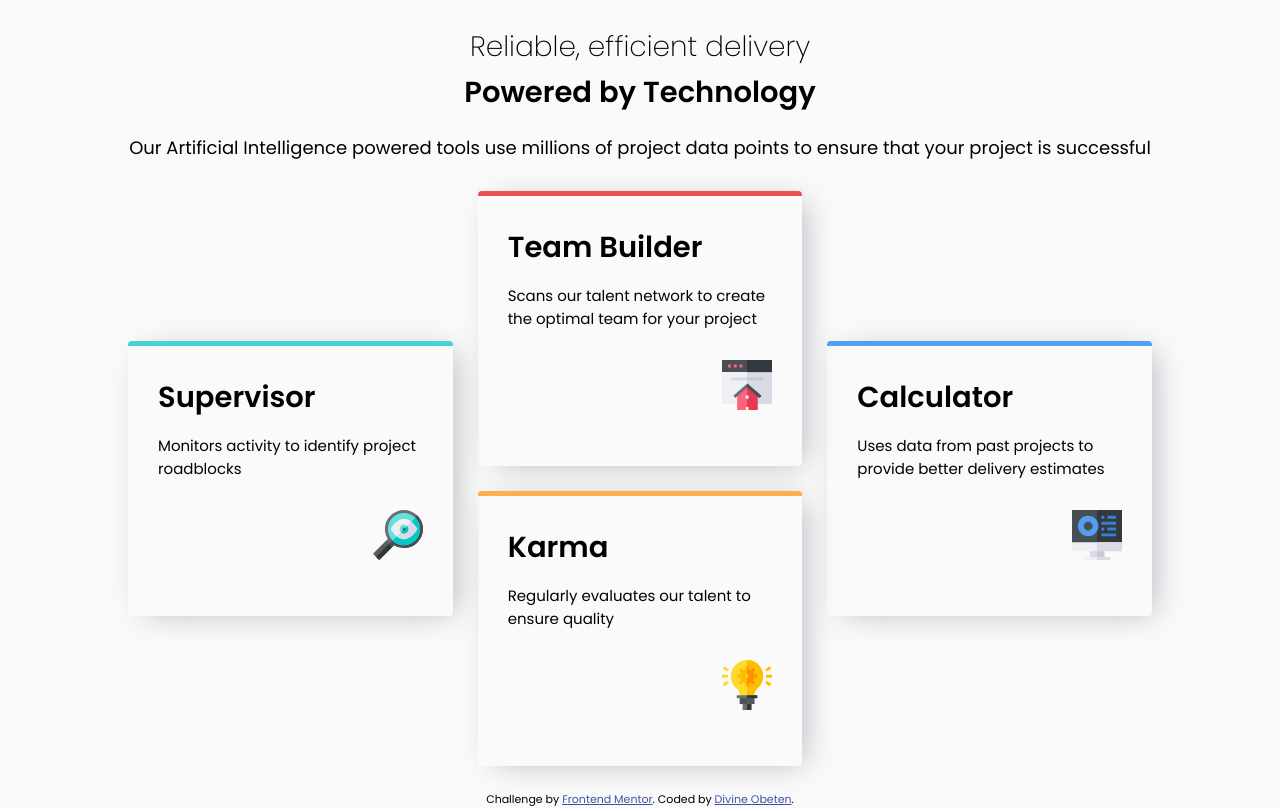
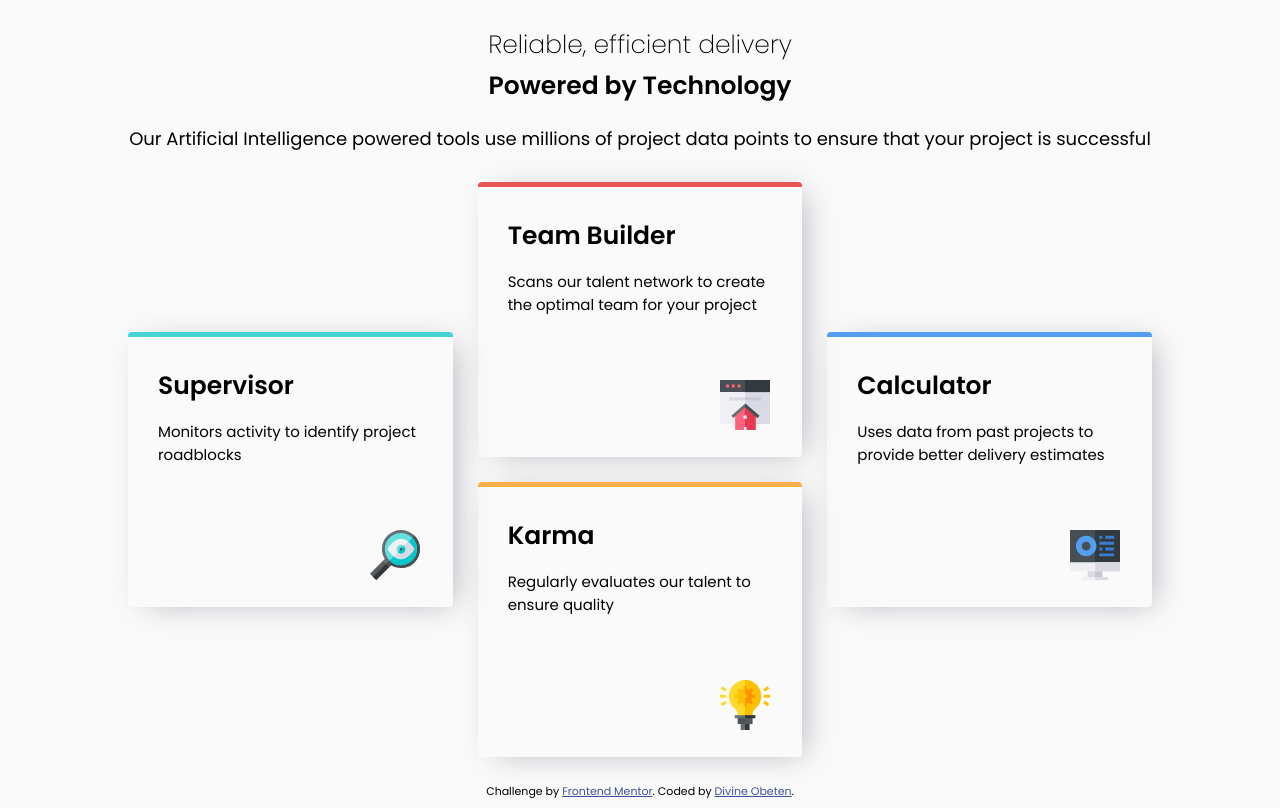
Before and after one commit to Deevyn9/Four-cards, a plain HTML site: page index.html in a window 1280 px wide. Drawn offline with Linux system fonts and the light colour scheme.

Commit message:
fixed design issue

```diff
--- a/index.html
+++ b/index.html
@@ -21,30 +21,30 @@
         <div class="container supervisor">
           <h2>Supervisor</h2>
           <p>Monitors activity to identify project roadblocks</p>
-          <div class="image-container">
+          <!-- <div class="image-container"> -->
             <img src="/images/icon-supervisor.svg" alt="Supervisor-logo">
-          </div>
+          <!-- </div> -->
         </div>
         <div class="container team">
           <h2>Team Builder</h2>
           <p>Scans our talent network to create the optimal team for your project</p>
-          <div class="image-container">
+          <!-- <div class="image-container"> -->
             <img src="/images/icon-team-builder.svg" alt="Supervisor-logo">
-          </div>
+          <!-- </div> -->
         </div>
         <div class="container karma">
           <h2>Karma</h2>
           <p>Regularly evaluates our talent to ensure quality</p>
-          <div class="image-container">
+          <!-- <div class="image-container"> -->
             <img src="/images/icon-karma.svg" alt="Supervisor-logo">
-          </div>
+          <!-- </div> -->
         </div>
         <div class="container calculator">
           <h2>Calculator</h2>
           <p>Uses data from past projects to provide better delivery estimates</p>
-          <div class="image-container">
+          <!-- <div class="image-container"> -->
             <img src="/images/icon-calculator.svg" alt="Supervisor-logo">
-          </div>
+          <!-- </div> -->
       </div>
     </div>
   </main>
--- a/style.css
+++ b/style.css
@@ -32,13 +32,13 @@ main {
 
 main h1 {
   font-weight: 200;
-  font-size: 28px;
-  margin-bottom: 10px;
+  font-size: 25px;
+  margin-bottom: 1px;
 }
 
 main h2 {
   font-weight: 700;
-  font-size: 29px;
+  font-size: 25px;
   margin-bottom: 20px;
 }
 
@@ -48,6 +48,7 @@ main p {
 }
 
 main .container {
+  position: relative;
   height: 250px;
   padding: 30px;
   text-align: left;
@@ -67,13 +68,15 @@ main .container p {
   font-size: 15px;
 }
 
-.container .image-container {
+/* .container .image-container {
   align-self: flex-end;
   margin-top: 30px;
-}
+} */
 
 main .container img {
-  align-self: flex-end;
+  position: absolute;
+  bottom: 10%;
+  right: 10%;
   height: 50px;
 }
 
```
